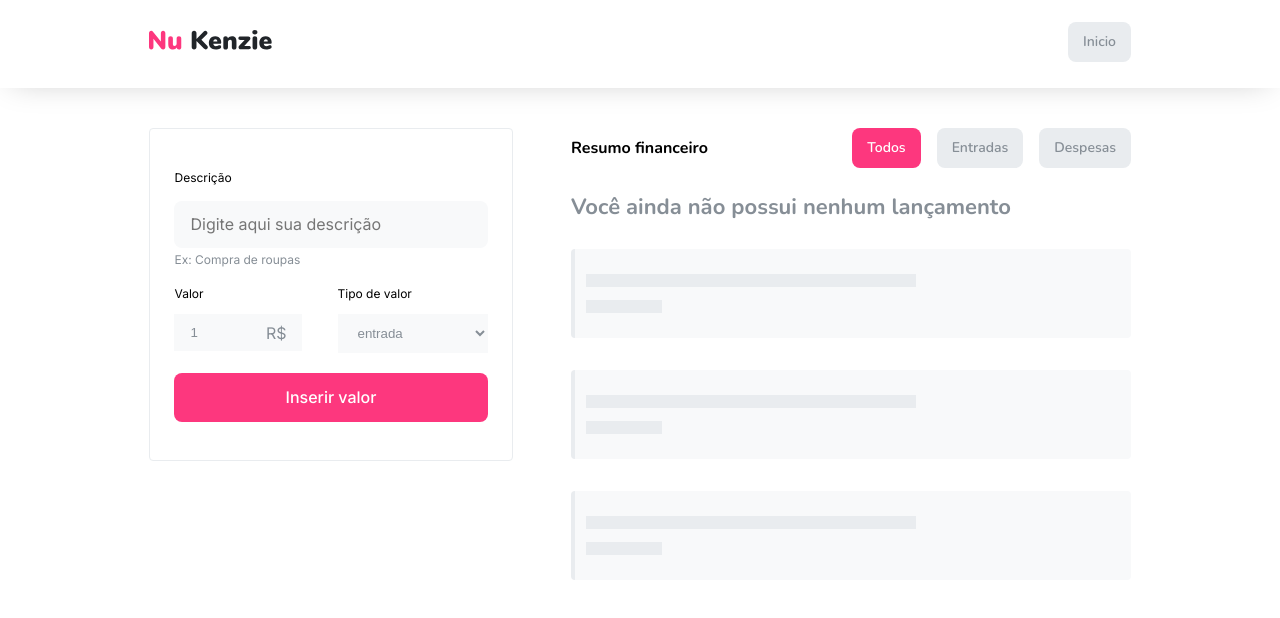
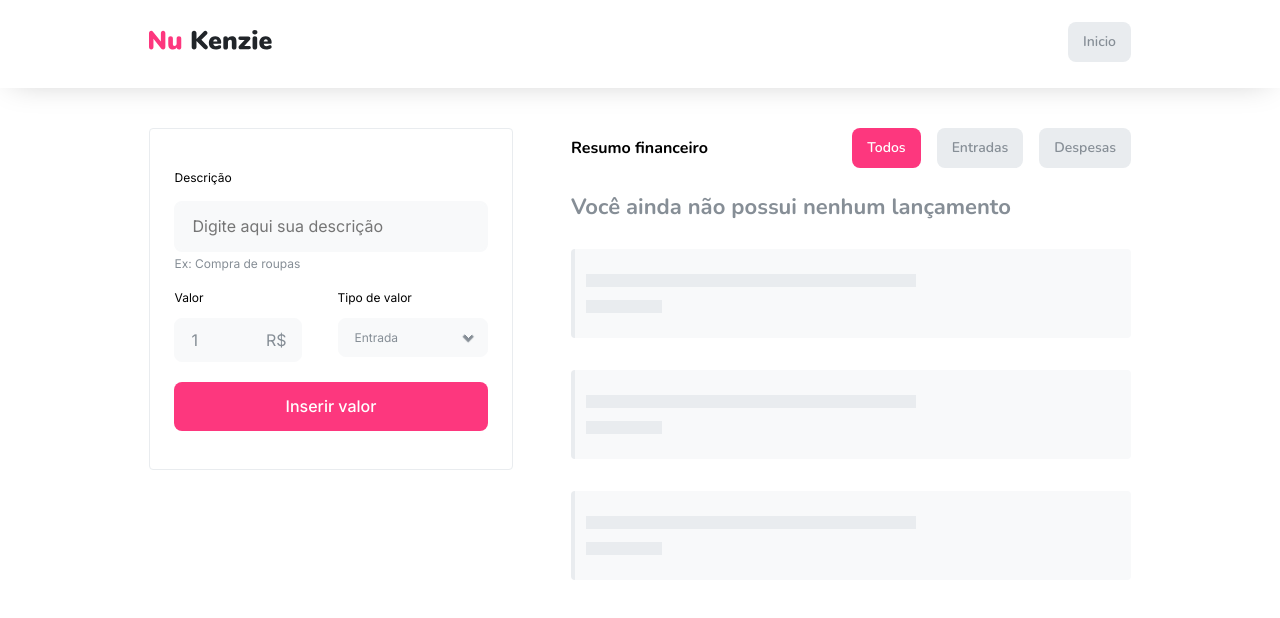
Before and after one commit to Kenzie-Academy-Brasil-Developers/react-entrega-s1-nu-kenzie-matheuschvs, a React (Create React App) app: page /home in a window 1280 px wide. Shown: the top 618 px of the page. Built offline with nearby package versions, Linux system fonts and the light colour scheme.

Commit message:
style: implemented many style details

```diff
--- a/src/components/Card/style.css
+++ b/src/components/Card/style.css
@@ -3,6 +3,12 @@
   background: var(--grey-1);
   border-radius: 0.25rem;
   border-left: 0.25rem solid var(--grey-2);
+  transition: all 0.2s;
+}
+
+.list-item:hover {
+  background: #FFF;
+  box-shadow: 0px 4px 42px -12px rgba(0, 0, 0, 0.25);
 }
 
 .list-item--income {
--- a/src/components/Form/index.jsx
+++ b/src/components/Form/index.jsx
@@ -68,8 +68,8 @@ const Form = ({
           className='form__type'
           id='type'
         >
-          <option value='Entrada'>entrada</option>
-          <option value='Despesa'>saída</option>
+          <option value='Entrada'>Entrada</option>
+          <option value='Despesa'>Despesa</option>
         </select>
       </span>
       <button className='form__submit' type='submit'>
--- a/src/components/Form/style.css
+++ b/src/components/Form/style.css
@@ -21,9 +21,16 @@
   padding: 0.8375rem 1rem;
   background: var(--grey-1);
   font: 400 1rem 'Inter', sans-serif;
-  border: none;
+  border: 2px solid var(--grey-1);
   border-radius: 0.5rem;
   color: var(--grey-3);
+}
+
+.form__description:focus {
+  background: #FFF;
+  outline: none;
+  border-color: var(--grey-4);
+  color: var(--grey-4);
 }
 
 .form__example {
@@ -50,22 +57,61 @@
 .type-wrapper {
   width: 9.375rem;
   float: right;
+  position: relative;
+}
+
+.type-wrapper::after {
+  content: '';
+  width: 0.4rem;
+  height: 0.4rem;
+  box-shadow: 2px 2px 1px 1px var(--grey-3);
+  position: absolute;
+  top: 2.75rem;
+  right: 1rem;
+  transform: rotate(45deg);
 }
 
 .form__amount,
 .form__type {
   width: 100%;
   background: var(--grey-1);
-  border: none;
+  border: 1.2px solid var(--grey-1);
+  border-radius: 0.5rem;
   padding: 0.6875rem 1rem;
   color: var(--grey-3);
+}
+
+.form__amount {
+  font: 400 1rem 'Inter', sans-serif;
+}
+
+.form__amount:focus,
+.form__type:focus {
+  border-color: var(--grey-4);
+  color: var(--grey-4);
+  outline: none;
+}
+
+.form__type {
+  font: 400 0.75rem 'Inter', sans-serif;
+  -webkit-appearance: none;
+  -moz-appearance: none;
+}
+
+.form__type option {
+  background-color: var(--grey-1);
+  color: var(--grey-3);
+}
+
+.form__type::-ms-expand {
+  display: none;
 }
 
 .amount-wrapper::after {
   content: 'R$';
   color: var(--grey-3);
   position: absolute;
-  top: 2.5rem;
+  top: 2.7rem;
   right: 1rem;
 
   font: 400 1rem 'Inter', sans-serif;
```
